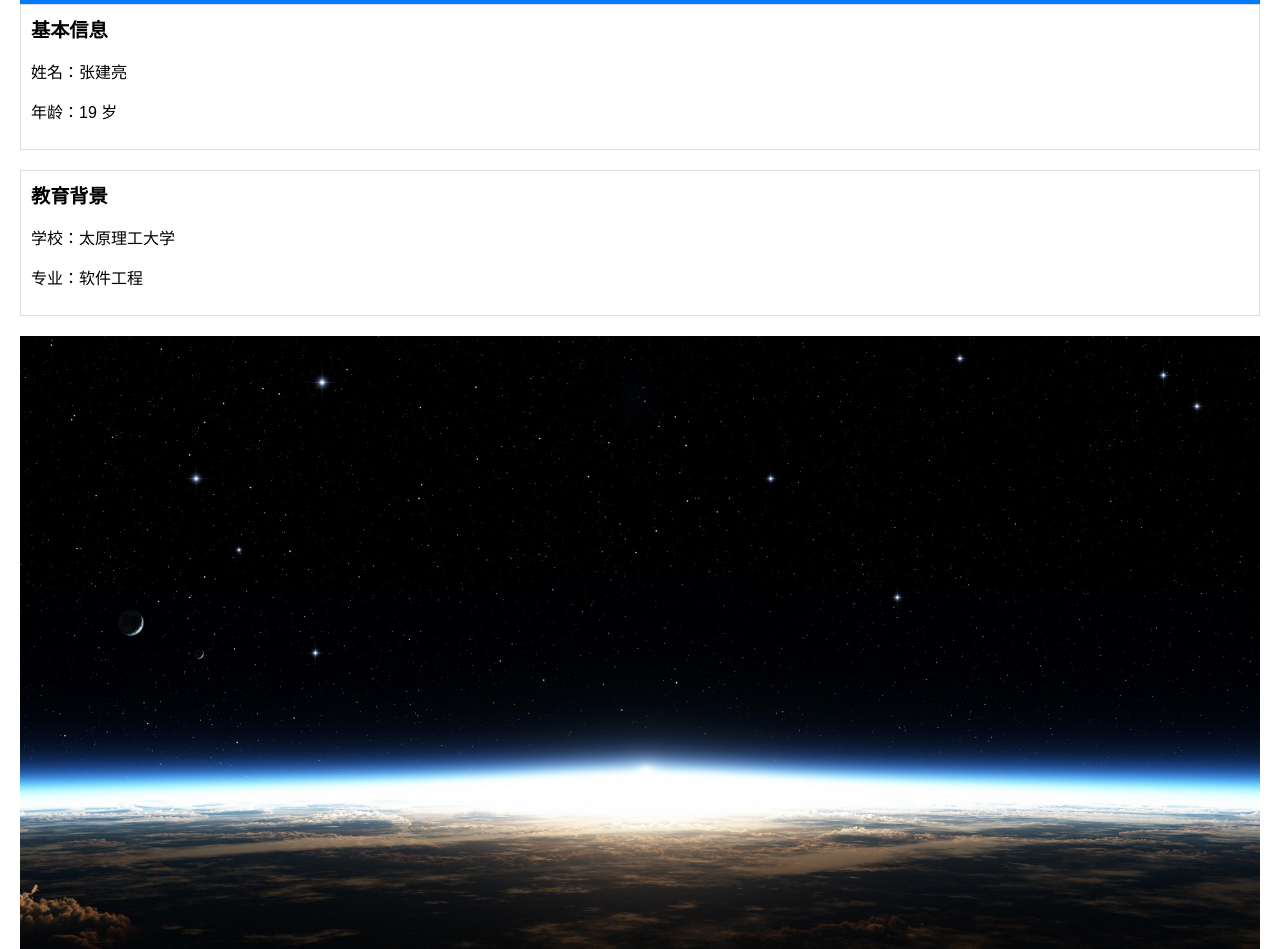
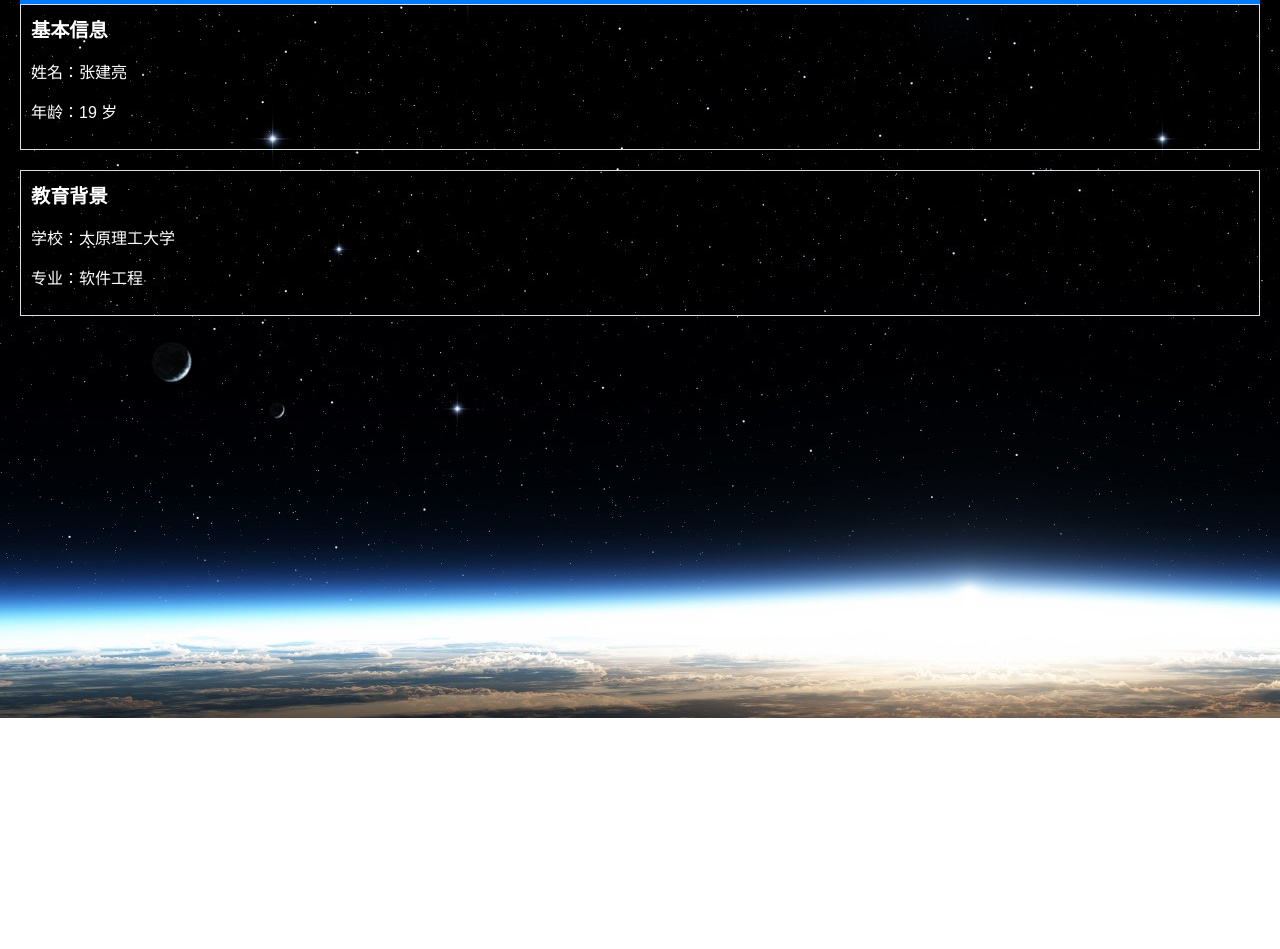
Before and after one commit to zjlasd/blogs.github.io, a plain HTML site: page index.html in a window 1280 px wide. Shown: the part 82-1031 px from the top of the page. After the commit the page ends 800 px from the top, so only its background shows below. Drawn offline with Linux system fonts and the light colour scheme.

Commit message:
Site updated: 2023-09-26 19:07:00

```diff
--- a/css/style.css
+++ b/css/style.css
@@ -3,6 +3,7 @@ body {
   font-family: Arial, sans-serif;
   margin: 20px;
   padding: 0;
+  color: white;
 }
 
 header {
@@ -28,5 +29,7 @@ h2 {
 }
 img{
   width: 100%;
+  height: 50%;
+  opacity: 50%;
 }
 /* 其他样式规则 */
--- a/index.html
+++ b/index.html
@@ -5,7 +5,7 @@
     <title>个人介绍</title>
     <link rel="stylesheet" href="./css/style.css"> <!-- 引入样式表 -->
 </head>
-<body>
+<body background="./css/images/banner.jpg">
     <header>
         <h1>我的个人介绍</h1>
     </header>
@@ -22,7 +22,6 @@
         <!-- 其他教育信息 -->
     </section>
     <!-- 其他内容 -->
-    <img src="./css/images/banner.jpg" alt="我的照片">
 
 </body>
 </html>
```
